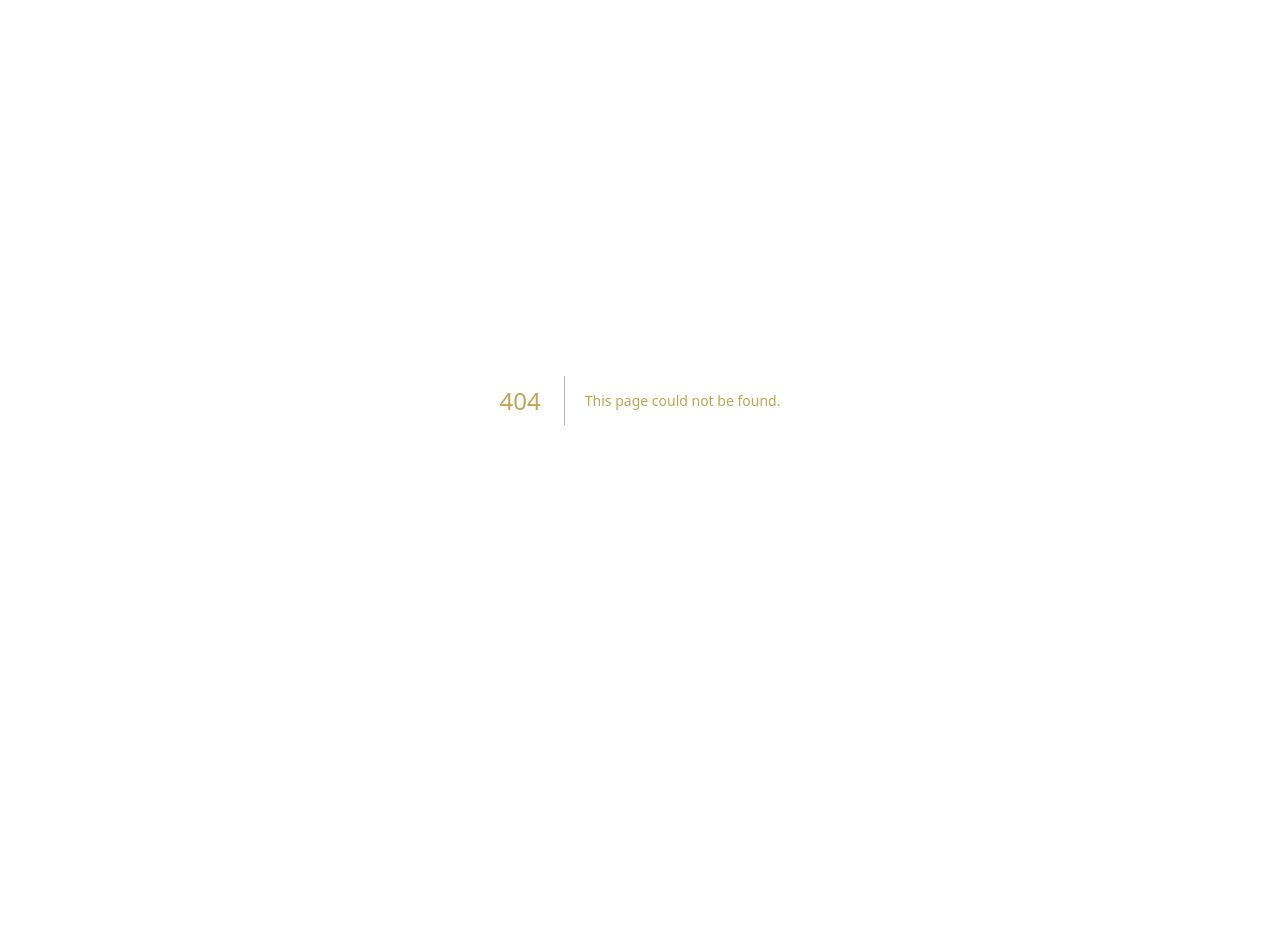
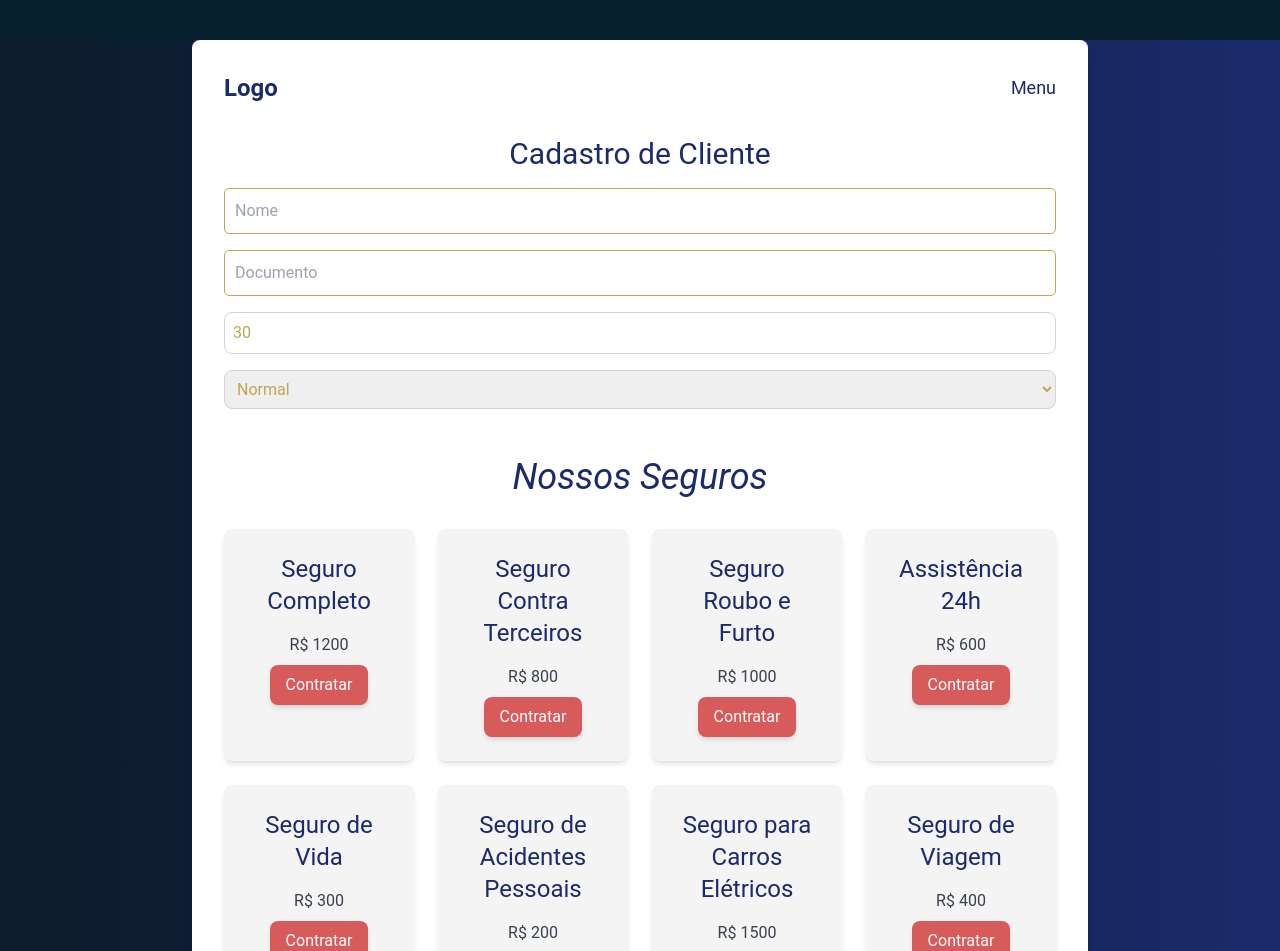
Before and after one commit to Renann77/sprint4, a Next.js app: page /servicos in a window 1280 px wide. Before the commit this address had no page. Shown: the top 951 px of the page. Before the commit the page ends 800 px from the top, so only its background shows below. Built offline with nearby package versions, Linux system fonts and the light colour scheme.

Commit message:
commit serviços

```diff
--- a/package.json
+++ b/package.json
@@ -9,6 +9,7 @@
     "lint": "next lint"
   },
   "dependencies": {
+    "@azure/app-configuration": "^1.7.0",
     "@typebot.io/js": "^0.3.27",
     "axios": "^1.7.7",
     "lucide-react": "^0.454.0",
--- a/src/app/components/CarroForm.tsx
+++ b/src/app/components/CarroForm.tsx
@@ -32,10 +32,10 @@ const CarroForm: FC<CarroFormProps> = ({ carregarCarros, carroSelecionado, setCa
     e.preventDefault();
     try {
       if (carroSelecionado) {
-        await axios.put("/api/carros", { id: carroSelecionado.id, marca, modelo, ano });
+        await axios.put("/pages/api", { id: carroSelecionado.id, marca, modelo, ano });
         setCarroSelecionado(null);
       } else {
-        await axios.post("/api/carros", { marca, modelo, ano });
+        await axios.post("/pages/api/", { marca, modelo, ano });
       }
       carregarCarros();
     } catch (error) {
--- a/src/app/components/Inicial.tsx
+++ b/src/app/components/Inicial.tsx
@@ -1,7 +1,7 @@
 import Image from "next/image";
 import inicial from "/public/images/imageminicial.png";
 import bot from "/public/images/icone bot.png";
-import Carrossel from "./CarroForm";
+
 
 
 function Inicial() {
@@ -11,8 +11,8 @@ function Inicial() {
                 {/* Seção inicial com áreas de navegação */}
                 <div className="w-full max-w-6xl p-8 bg-gradient-to-r from-[#B89746] to-[#D2B469] rounded-2xl shadow-lg mx-auto">
                     <div className="flex justify-between items-center mb-8">
-                        <div className="text-xl text-black cursor-pointer transition-all duration-300 hover:text-white hover:scale-110">Ajuda</div>
-                        <div className="text-xl text-black cursor-pointer transition-all duration-300 hover:text-white hover:scale-110">Serviços</div>
+                        <div className="text-xl text-black cursor-pointer transition-all duration-300 hover:text-white hover:scale-110"></div>
+                        <div className="text-xl text-black cursor-pointer transition-all duration-300 hover:text-white hover:scale-110"></div>
                     </div>
 
                     {/* Área do Cliente */}
--- a/src/app/components/Menu.tsx
+++ b/src/app/components/Menu.tsx
@@ -14,6 +14,8 @@ export default function Menu(){
                 <li><FaCartShopping className="gap-20 w-9" /><Link href={'/comprra'}>Compra De Peças </Link></li>
 
                 <li><FaCarSide className="gap-2 w-9" />  <Link href={'/pages'}>Cadastro de Carros</Link></li>
+
+                <li>  <Link href={'/servicos'}>Serviços</Link></li>
             </ul>
         </nav>
     )
--- a/src/app/page.tsx
+++ b/src/app/page.tsx
@@ -1,4 +1,4 @@
-import Image from "next/image";
+
 import Cabecalho from "./components/Cabecalho";
 import Footer from "./components/Footer";
 import Inicial from "./components/Inicial";
--- /dev/null
+++ b/src/app/servicos/page.tsx
@@ -0,0 +1,191 @@
+"use client"
+
+// pages/servicos.tsx
+import { useState } from 'react';
+
+// Definindo os tipos
+interface Servico {
+    id: number;
+    title: string;
+    basePrice: number;
+}
+
+interface Cliente {
+    nome: string;
+    documento: string;
+}
+
+interface Contrato {
+    id: number;
+    servico: string;
+    cliente: Cliente;
+    dataContratacao: Date;
+}
+
+// Lista de serviços disponíveis
+const servicos: Servico[] = [
+    { id: 1, title: 'Seguro Completo', basePrice: 1200 },
+    { id: 2, title: 'Seguro Contra Terceiros', basePrice: 800 },
+    { id: 3, title: 'Seguro Roubo e Furto', basePrice: 1000 },
+    { id: 4, title: 'Assistência 24h', basePrice: 600 },
+    { id: 5, title: 'Seguro de Vida', basePrice: 300 },
+    { id: 6, title: 'Seguro de Acidentes Pessoais', basePrice: 200 },
+    { id: 7, title: 'Seguro para Carros Elétricos', basePrice: 1500 },
+    { id: 8, title: 'Seguro de Viagem', basePrice: 400 }
+];
+
+const Servicos = () => {
+    const [cotacao, setCotacao] = useState<number | null>(null);
+    const [contrato, setContrato] = useState<Contrato | null>(null);
+    const [cliente, setCliente] = useState<Cliente>({ nome: '', documento: '' });
+    const [idade, setIdade] = useState<number>(30);
+    const [tipoVeiculo, setTipoVeiculo] = useState<string>('normal');
+
+    const calcularCotacao = (servicoId: number): number => {
+        const servico = servicos.find(s => s.id === servicoId);
+        if (!servico) throw new Error("Serviço não encontrado");
+
+        let precoFinal = servico.basePrice;
+
+        if (idade < 25) {
+            precoFinal *= 1.2;
+        }
+        if (tipoVeiculo === 'esportivo') {
+            precoFinal *= 1.3;
+        }
+
+        return precoFinal;
+    };
+
+    const contratarSeguro = (servicoId: number) => {
+        const servico = servicos.find(s => s.id === servicoId);
+        if (!servico) throw new Error("Serviço não encontrado");
+
+        const novoContrato: Contrato = {
+            id: Date.now(),
+            servico: servico.title,
+            cliente: cliente,
+            dataContratacao: new Date()
+        };
+
+        setContrato(novoContrato);
+        console.log("Seguro contratado:", novoContrato);
+    };
+
+    return (
+        <>
+            <div className="bg-gradient-to-r from-[#0d1b2a] to-[#1b2a6b] min-h-screen">
+                <div className="w-full max-w-4xl p-8 bg-white rounded-lg shadow-lg mx-auto mt-10">
+                    <header className="flex justify-between items-center mb-8">
+                        <h1 className="text-2xl text-[#1b2a6b] font-bold">Logo</h1>
+                        <nav className="text-lg text-[#1b2a6b]">
+                            <a href="#" className="hover:text-[#d75b5b] transition duration-300">Menu</a>
+                        </nav>
+                    </header>
+
+                    {/* Formulário para capturar dados do cliente */}
+                    <div className="mb-8">
+                        <h2 className="text-3xl mb-4 text-center text-[#1b2a6b]">Cadastro de Cliente</h2>
+                        <input
+                            type="text"
+                            placeholder="Nome"
+                            value={cliente.nome}
+                            onChange={(e) => setCliente({ ...cliente, nome: e.target.value })}
+                            className="border border-gray-300 rounded-lg p-2 mb-4 w-full focus:outline-none focus:ring-2 focus:ring-[#1b2a6b]"
+                        />
+                        <input
+                            type="text"
+                            placeholder="Documento"
+                            value={cliente.documento}
+                            onChange={(e) => setCliente({ ...cliente, documento: e.target.value })}
+                            className="border border-gray-300 rounded-lg p-2 mb-4 w-full focus:outline-none focus:ring-2 focus:ring-[#1b2a6b]"
+                        />
+                        <input
+                            type="number"
+                            placeholder="Idade"
+                            value={idade}
+                            onChange={(e) => setIdade(Number(e.target.value))}
+                            className="border border-gray-300 rounded-lg p-2 mb-4 w-full focus:outline-none focus:ring-2 focus:ring-[#1b2a6b]"
+                        />
+                        <select
+                            value={tipoVeiculo}
+                            onChange={(e) => setTipoVeiculo(e.target.value)}
+                            className="border border-gray-300 rounded-lg p-2 mb-4 w-full focus:outline-none focus:ring-2 focus:ring-[#1b2a6b]"
+                        >
+                            <option value="normal">Normal</option>
+                            <option value="esportivo">Esportivo</option>
+                        </select>
+                    </div>
+
+                    {/* Seção de Nossos Seguros */}
+                    <section className="text-center">
+                        <h2 className="text-4xl text-[#1b2a6b] italic mb-8">Nossos Seguros</h2>
+                        <div className="grid grid-cols-1 md:grid-cols-2 lg:grid-cols-4 gap-6">
+                            {servicos.map((service) => (
+                                <div key={service.id} className="bg-[#f4f4f4] p-6 rounded-lg shadow-md transition-transform duration-300 hover:shadow-xl">
+                                    <h3 className="text-2xl mb-4 text-[#1b2a6b]">{service.title}</h3>
+                                    <p className="text-gray-700">R$ {service.basePrice}</p>
+                                    <button
+                                        className="bg-[#d75b5b] text-white px-4 py-2 mt-2 rounded-lg shadow-md hover:bg-[#c74b4b] transition duration-300"
+                                        onClick={() => {
+                                            const preco = calcularCotacao(service.id);
+                                            setCotacao(preco);
+                                            contratarSeguro(service.id);
+                                        }}
+                                    >
+                                        Contratar
+                                    </button>
+                                </div>
+                            ))}
+                        </div>
+                    </section>
+
+                    {/* Exibindo Cotação e Contrato */}
+                    {cotacao && (
+                        <div className="text-center my-8">
+                            <h3 className="text-2xl text-[#1b2a6b]">Cotação: R$ {cotacao}</h3>
+                        </div>
+                    )}
+                    {contrato && (
+                        <div className="text-center my-8">
+                            <h3 className="text-2xl text-[#1b2a6b]">Contrato Criado!</h3>
+                            <p>Serviço: {contrato.servico}</p>
+                            <p>Cliente: {contrato.cliente.nome}</p>
+                            <p>Data: {contrato.dataContratacao.toLocaleDateString()}</p>
+                        </div>
+                    )}
+
+                    {/* Seção de Depoimentos */}
+                    <section className="text-center py-12">
+                        <h2 className="text-4xl text-[#1b2a6b] italic mb-8">Depoimentos de Clientes</h2>
+                        <div className="grid grid-cols-1 md:grid-cols-2 lg:grid-cols-3 gap-6">
+                            {['Mariana S.', 'Carlos F.', 'Ana P.'].map((name, index) => (
+                                <div key={index} className="bg-[#f4f4f4] p-6 rounded-lg shadow-md transition-transform duration-300 hover:shadow-xl">
+                                    <p className="text-lg italic">“O atendimento da LRI é excepcional. Estou muito satisfeito com a segurança que oferecem.”</p>
+                                    <p className="mt-4 text-[#d75b5b] font-semibold">{name}</p>
+                                </div>
+                            ))}
+                        </div>
+                    </section>
+
+                    {/* Seção de Perguntas Frequentes */}
+                    <section className="text-center py-12">
+                        <h2 className="text-4xl text-[#1b2a6b] italic mb-8">Perguntas Frequentes</h2>
+                        <div className="space-y-6">
+                            <div className="bg-[#f4f4f4] p-6 rounded-lg shadow-md transition-transform duration-300 hover:shadow-xl">
+                                <h3 className="text-xl font-semibold text-[#1b2a6b] mb-2">Como faço para contratar um seguro?</h3>
+                                <p className="text-gray-700">Você pode contratar nossos seguros entrando em contato diretamente pelo site ou por telefone.</p>
+                            </div>
+                            <div className="bg-[#f4f4f4] p-6 rounded-lg shadow-md transition-transform duration-300 hover:shadow-xl">
+                                <h3 className="text-xl font-semibold text-[#1b2a6b] mb-2">Quais são as formas de pagamento aceitas?</h3>
+                                <p className="text-gray-700">Aceitamos cartões de crédito, débito, e transferência bancária.</p>
+                            </div>
+                        </div>
+                    </section>
+                </div>
+            </div>
+        </>
+    );
+}
+
+export default Servicos;
```
Also changed, not shown: 1 other file (tests, documents, lock files or other folders).
